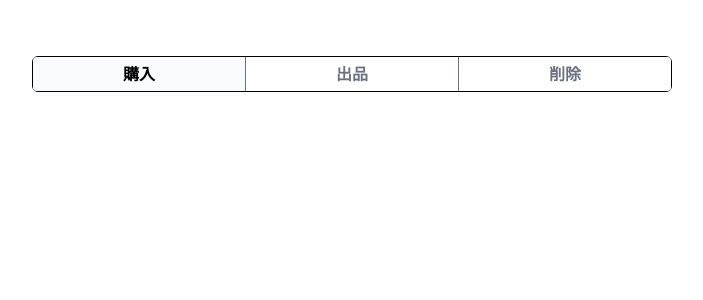
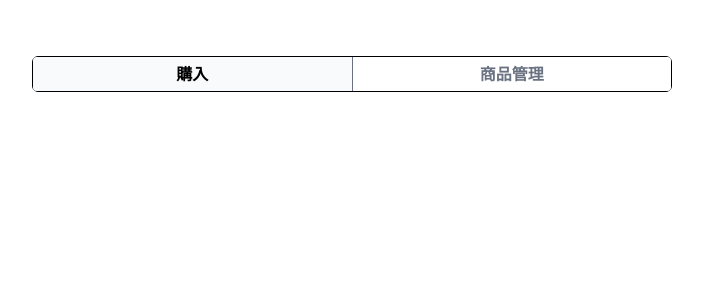
Before and after one commit to HKRK8569/nextjs-stripe-example, a Next.js app: page / in a window 1280 px wide. Shown: the top 300 px of the page, without its empty margins (288-991 px from the left). Built offline with nearby package versions, Linux system fonts and the light colour scheme.

Commit message:
削除機能の追加

```diff
--- a/src/app/components/ManagementList.tsx
+++ b/src/app/components/ManagementList.tsx
@@ -1,4 +1,5 @@
 import type Stripe from "stripe";
+import { deleteProduct } from "../modules/stripe/actions";
 
 type ManagementItemProps = {
   item: Stripe.Product;
@@ -9,8 +10,19 @@ type ManagementListProps = {
 
 function ManagementItem({ item }: ManagementItemProps) {
   return (
-    <div>
+    <div className="flex bg-gray-100 p-2 rounded justify-between items-center">
       <p>{item.name}</p>
+      <div>
+        <form action={deleteProduct}>
+          <input type="hidden" name="id" value={item.id} />
+          <button
+            type="submit"
+            className="ml-4 rounded py-1 px-2 text-white bg-red-400 hover:opacity-50"
+          >
+            削除
+          </button>
+        </form>
+      </div>
     </div>
   );
 }
--- a/src/app/components/Menu.tsx
+++ b/src/app/components/Menu.tsx
@@ -19,24 +19,13 @@ export default function Menu({ active }: Props) {
       <Link
         href="/list"
         className={twMerge(
-          "h-full w-full flex items-center justify-center border-l border-r font-bold",
+          "h-full w-full flex items-center justify-center border-l font-bold rounded-r",
           active === "list"
             ? "bg-gray-50 text-black"
             : " bg-white text-gray-500"
         )}
       >
-        出品
-      </Link>
-      <Link
-        href="/delete"
-        className={twMerge(
-          "h-full w-full flex items-center rounded-r justify-center font-bold",
-          active === "delete"
-            ? "bg-gray-50 text-black"
-            : " bg-white text-gray-500"
-        )}
-      >
-        削除
+        商品管理
       </Link>
     </div>
   );
--- a/src/app/modules/stripe/actions.ts
+++ b/src/app/modules/stripe/actions.ts
@@ -12,8 +12,10 @@ export const createProduct = async (formData: FormData) => {
   redirect("/list");
 };
 
-export const deleteProduct = async (id: string) => {
+export const deleteProduct = async (formData: FormData) => {
+  const id = formData.get("id") as string;
   await stripe.products.del(id);
+  redirect("/list");
 };
 
 export const getProductList = async () => {
```
